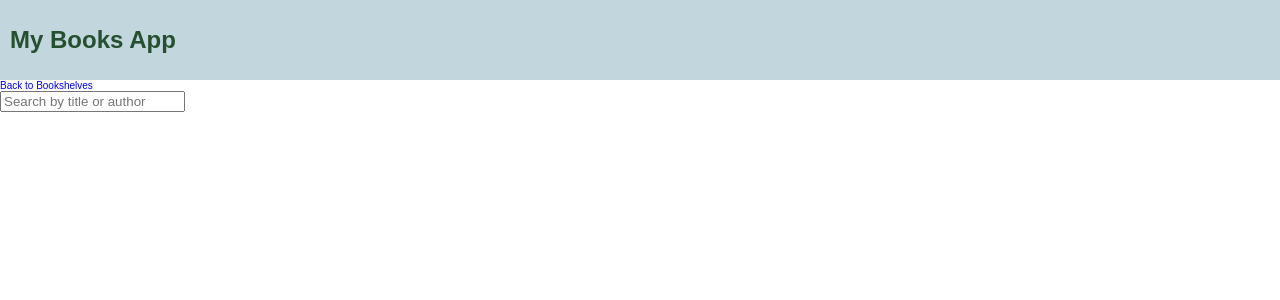
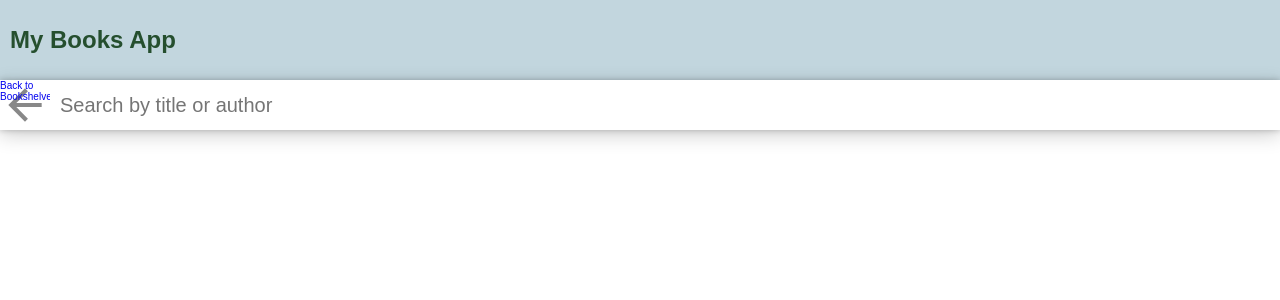
Before and after one commit to jeremyslee/my-books-app, a React (Create React App) app: page /search in a window 1280 px wide. Shown: the top 300 px of the page. Built offline with nearby package versions, Linux system fonts and the light colour scheme.

Commit message:
style: Add style to SearchPage component

```diff
--- a/src/App.css
+++ b/src/App.css
@@ -12,3 +12,33 @@
 a {
   text-decoration: none;
 }
+
+
+/* search page */
+
+.search-books-bar {
+  display: flex;
+  box-shadow: 0 0.5rem 2rem rgba(0,0,0,0.19), 0 0 0.6rem rgba(0,0,0,0.23);
+}
+
+.back-to-bookshelves {
+  display: block;
+  width: 5rem;
+  height: 5rem;
+  background-image: url('./icons/arrow-back.svg');
+  background-repeat: no-repeat;
+}
+
+.search-books-input {
+  flex: 1;
+  background: #efefef;
+}
+
+.search-books-bar input {
+  width: 100%;
+  height: 100%;
+  border: none;
+  outline: none;
+  font-size: 2rem;
+  padding-left: 1rem;
+}
```
